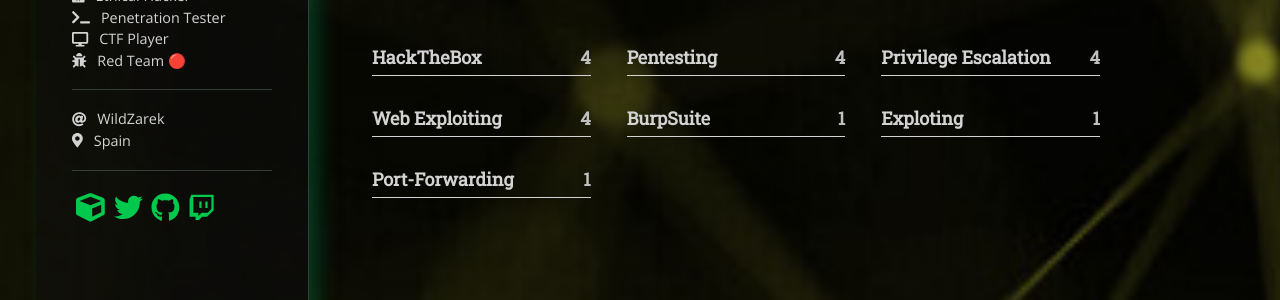
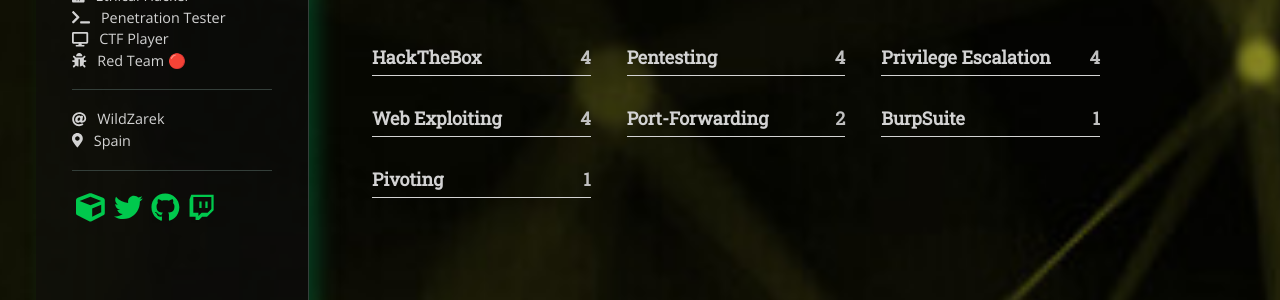
Before and after one commit to WildZarek/wildzarek.github.io, a Jekyll site: the page built from categories.md, in a window 1280 px wide. Shown: the part 292-592 px from the top of the page. Built offline with Jekyll 4.4.1, drawn with Linux system fonts in a browser that asks for light colours; nearby versions of some CDN libraries; some web fonts are replaced; some of the changed text lies outside the part shown.

Commit message:
Categories and tags changed

```diff
--- a/_posts/2022-02-05-horizontall-htb.md
+++ b/_posts/2022-02-05-horizontall-htb.md
@@ -10,7 +10,7 @@
   teaser: /assets/images/hackthebox/horizontall.png
   teaser_home_page: true
   icon: /assets/images/hackthebox.webp
-categories: [HackTheBox, Exploting, Pentesting, Port-Forwarding, Privilege Escalation, Web Exploiting]
+categories: [HackTheBox, Pentesting, Port-Forwarding, Privilege Escalation, Web Exploiting]
 tags: [API, CMS, CVE, JWT, Nmap, RCE]
 ---
 
--- a/_posts/2022-02-12-earlyaccess-htb.md
+++ b/_posts/2022-02-12-earlyaccess-htb.md
@@ -10,7 +10,7 @@
   teaser: /assets/images/hackthebox/earlyaccess.png
   teaser_home_page: true
   icon: /assets/images/hackthebox.webp
-categories: [HackTheBox, Pentesting, Privilege Escalation, Web Exploiting]
+categories: [HackTheBox, Pentesting, Pivoting, Port-Forwarding, Privilege Escalation, Web Exploiting]
 tags: [WEAK PASSWORD, SOURCE CODE REVIEW, PASSWORD REUSE, API, DOCKER, RCE, LFI, SUID, SQLI, COOKIE HIJACKING]
 ---
 
```
